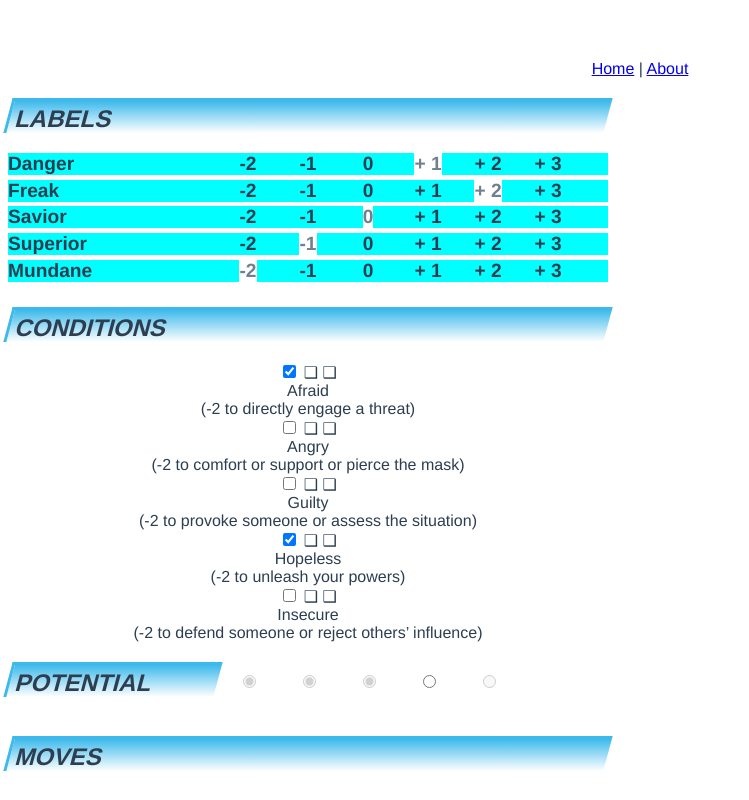
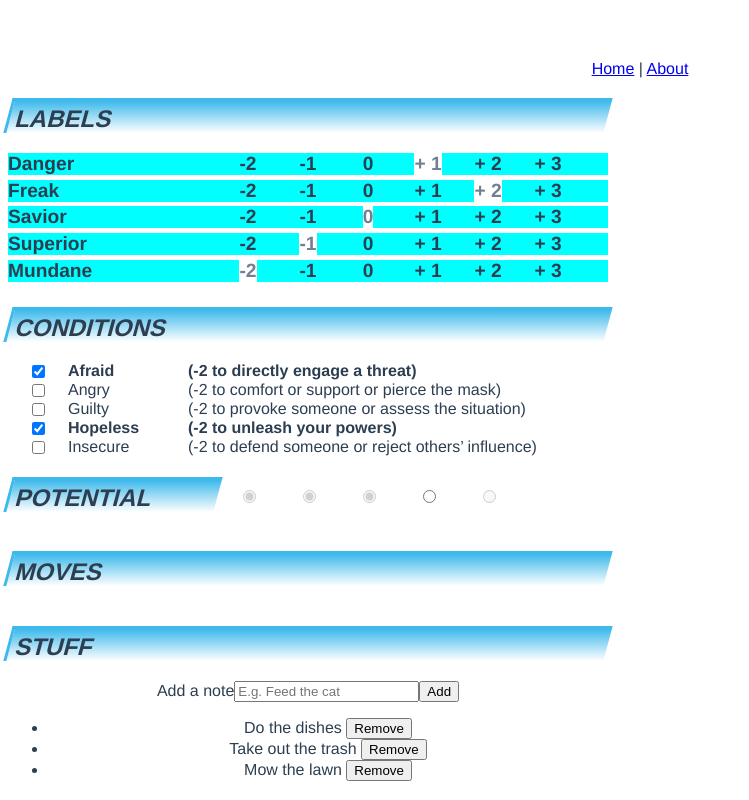
Before and after one commit to dotandimet/masks, a Vue app: page /#/ in a window 1280 px wide. Shown: the top 800 px of the page, without its empty margins (0-749 px from the left). Built offline with nearby package versions, Linux system fonts and the light colour scheme.

Commit message:
stylings and namings

```diff
--- a/src/components/Conditions.vue
+++ b/src/components/Conditions.vue
@@ -1,12 +1,10 @@
 <template>
 <div class="mls-list">
 <h2>Conditions</h2>
-<div v-for="cond in all_conditions" v-bind:key="cond.name">
-<div>
-<input type="checkbox" v-bind:checked="value[cond.name]">
-❑ ❑
-</div>
-<div>{{ cond.name }}</div>
+<div v-for="cond in all_conditions" v-bind:key="cond.name" class="ml-cond">
+<input type="checkbox" v-bind:checked="value[cond.name]" v-bind:id="cond.name">
+<!-- ❑ ❑ -->
+<label v-bind:for="cond.name">{{ cond.name }}</label>
 <div>{{ cond.description }} </div>
 </div>
 </div>
@@ -15,7 +13,7 @@
 <script>
 export default {
     name: 'Conditions',
-    props: ['value'],
+    props: { 'value': Object },
     data: function() {
         return {
             'all_conditions': [
@@ -28,3 +26,19 @@ export default {
     }
 }
 </script>
+<style scoped>
+.ml-cond {
+    display: grid;
+    grid-template-columns: 10% 20% 1fr;
+    box-sizing: border-box;
+    text-align: start;
+}
+input[type="checkbox"] {
+    padding: 10px;
+}
+input[type="checkbox"]:checked ~ label,
+input[type="checkbox"]:checked ~ div
+ {
+    font-weight: bold;
+}
+</style>
--- a/src/components/Stuff.vue
+++ b/src/components/Stuff.vue
@@ -1,11 +1,11 @@
 <template>
 <div class="mls-list">
 <h2>Stuff</h2>
-  <form v-on:submit.prevent="addNewTodo">
-    <label for="new-todo">Add a todo</label>
+  <form v-on:submit.prevent="addNewNote">
+    <label for="new-note">Add a note</label>
     <input
-      v-model="newTodoText"
-      id="new-todo"
+      v-model="newNoteText"
+      id="new-note"
       placeholder="E.g. Feed the cat"
     >
     <button>Add</button>
@@ -13,10 +13,10 @@
   <ul>
     <li
       is="Item"
-      v-for="(todo, index) in todos"
-      v-bind:key="todo.id"
-      v-bind:title="todo.title"
-      v-on:remove="todos.splice(index, 1)"
+      v-for="(note, index) in notes"
+      v-bind:key="note.id"
+      v-bind:title="note.title"
+      v-on:remove="notes.splice(index, 1)"
     ></li>
   </ul>
 </div>
@@ -31,8 +31,8 @@ export default {
     },
     data: function() {
         return {
-    newTodoText: '',
-    todos: [
+    newNoteText: '',
+    notes: [
       {
         id: 1,
         title: 'Do the dishes',
@@ -46,16 +46,16 @@ export default {
         title: 'Mow the lawn'
       }
     ],
-    nextTodoId: 4
+    nextNoteId: 4
   }
   },
   methods: {
-    addNewTodo: function () {
-      this.todos.push({
-        id: this.nextTodoId++,
-        title: this.newTodoText
+    addNewNote: function () {
+      this.notes.push({
+        id: this.nextNoteId++,
+        title: this.newNoteText
       })
-      this.newTodoText = ''
+      this.newNoteText = ''
     }
   }
 }
```
